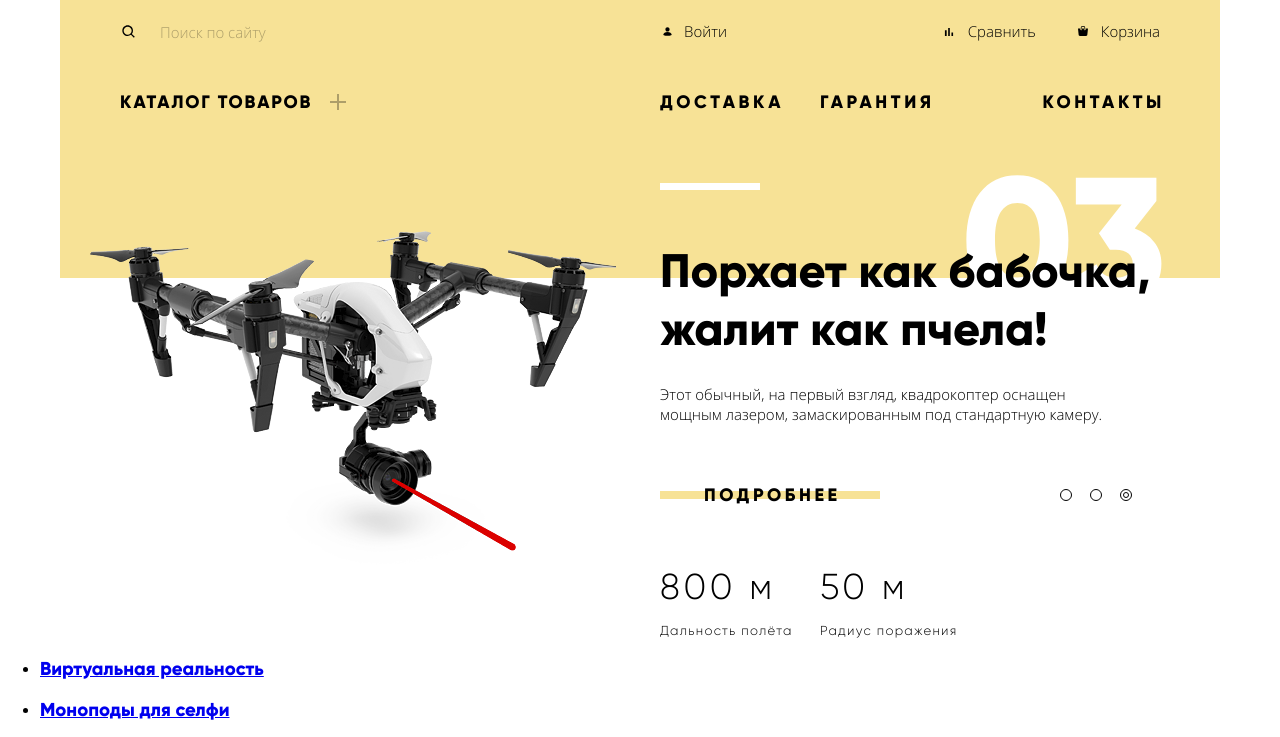
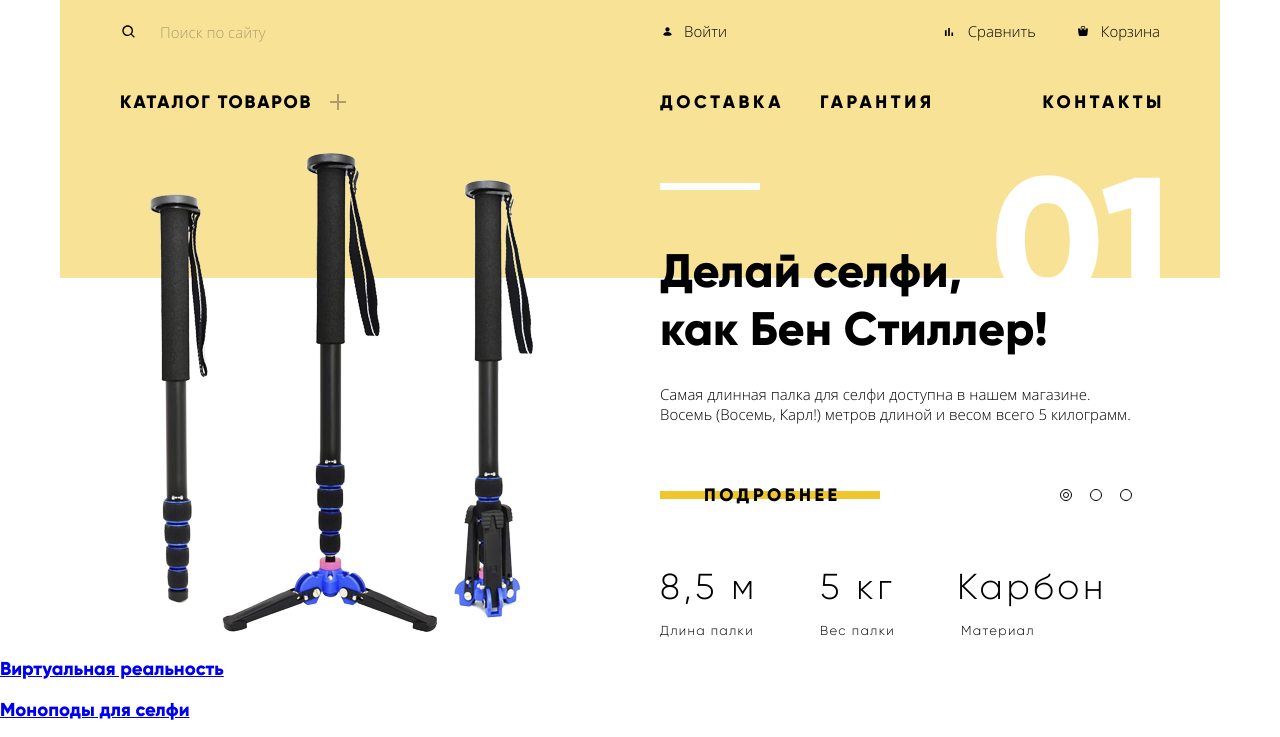
Before and after one commit to vitrusss/1001661-device-28, a website: page source/index.html in a window 1280 px wide. Shown: the part 62-799 px from the top of the page. Drawn offline with nearby package versions, Linux system fonts and the light colour scheme; files that its build step writes are made by us from their sources.

Commit message:
Вносит правки в блоке banner в index.html

```diff
--- a/source/index.html
+++ b/source/index.html
@@ -82,11 +82,15 @@
       <h2 class="visually-hidden">Слайдер с баннерами о товарах</h2>
 
       <ul class="banner__list">
-        <!-- <li class="banner__item">
-          <img class="banner__img" src="img/slider-1.png" width="384" height="486" alt="Фото самой длинной селфи-палки">
+        <li class="banner__item banner__item--current">
+          <div class="banner__img-wrap">
+            <img class="banner__img banner__img--selfie-stick" src="img/slider-1.png" width="384" height="486" alt="Фото самой длинной селфи-палки">
+          </div>
+
           <div class="banner__description">
-            <b class="banner__slogan">Делай селфи, как Бен Стиллер!</b>
-            <img class="banner__img-number" src="img/banner-01.png" width="182" height="170" alt="Номер слайдера 1">
+            <b class="banner__slogan">Делай селфи,<br>как Бен Стиллер!</b>
+            <img class="banner__img-number" src="img/banner-01.svg" width="164" height="130" alt="">
+
             <p class="banner__text">Самая длинная палка для селфи доступна в нашем магазине. Восемь (Восемь, Карл!) метров длиной и весом всего 5 килограмм.</p>
             <a class="banner__link" href="blank.html">Подробнее</a>
 
@@ -102,27 +106,33 @@
               </li>
             </ul>
 
-            <table class="banner__properties">
-              <tr>
-                <td class="banner__value">8,5 м</td>
-                <td class="banner__property">Вес палки</td>
+            <table class="banner__table-properties">
+              <tr class="banner__table-row">
+                <td class="banner__table-value">8,5 м</td>
+                <td class="banner__table-property">Длина палки</td>
               </tr>
-              <tr>
-                <td class="banner__value">5 кг</td>
-                <td class="banner__property">Длина палки</td>
+              <tr class="banner__table-row">
+                <td class="banner__table-value">5 кг</td>
+                <td class="banner__table-property">Вес палки</td>
               </tr>
-              <tr>
-                <td class="banner__value">Карбон</td>
-                <td class="banner__property">Материал</td>
+              <tr class="banner__table-row">
+                <td class="banner__table-value">Карбон</td>
+                <td class="banner__table-property">Материал</td>
               </tr>
             </table>
           </div>
         </li>
-        <li class="banner__item banner__item--current">
-          <img class="banner__img" src="img/slider-2.png" width="384" height="486" alt="Фото самой длинной селфи-палки">
+
+        <li class="banner__item">
+          <div class="banner__img-wrap">
+            <img class="banner__img banner__img--clock" src="img/slider-2.png" width="345" height="485" alt="Фото самой длинной селфи-палки">
+          </div>
+
           <div class="banner__description">
-            <b class="banner__slogan">Худеем правильно!</b>
-            <p class="banner__text">Мотивирующие фитнес-браслеты помогут найти в себе силы не пропускать занятия и соблюдать диету.</p>
+            <b class="banner__slogan">Худеем<br>правильно!</b>
+            <img class="banner__img-number" src="img/banner-02.svg" width="194" height="131" alt="">
+
+            <p class="banner__text">Мотивирующие фитнес-браслеты помогут найти в себе силы<br>не пропускать занятия и соблюдать диету.</p>
             <a class="banner__link" href="blank.html">Подробнее</a>
 
             <ul class="banner__button-list">
@@ -137,14 +147,14 @@
               </li>
             </ul>
 
-            <table class="banner__properties">
-              <tr>
-                <td class="banner__value">48 часов</td>
-                <td class="banner__property">Без подзарядки</td>
+            <table class="banner__table-properties">
+              <tr class="banner__table-row">
+                <td class="banner__table-value">48 часов</td>
+                <td class="banner__table-property">Без подзарядки</td>
               </tr>
             </table>
           </div>
-        </li> -->
+        </li>
 
         <li class="banner__item">
           <div class="banner__img-wrap">
@@ -153,7 +163,8 @@
           <div class="banner__description">
             <b class="banner__slogan">Порхает как бабочка, жалит как пчела!</b>
             <img class="banner__img-number" src="img/banner-03.svg" width="196" height="128">
-            <p class="banner__text">Этот обычный, на первый взгляд, квадрокоптер оснащен мощным лазером, замаскированным под стандартную камеру.</p>
+
+            <p class="banner__text">Этот обычный, на первый взгляд, квадрокоптер оснащен<br>мощным лазером, замаскированным под стандартную камеру.</p>
 
             <a class="banner__link" href="blank.html">Подробнее</a>
 
--- a/source/sass/blocks/banner.scss
+++ b/source/sass/blocks/banner.scss
@@ -1,7 +1,6 @@
 .banner {
   width: 1160px;
   margin: auto;
-  // padding-left: 30px;
   padding-right: 60px;
 }
 
@@ -27,8 +26,12 @@
 
 .banner__item {
   position: relative;
+  display: none;
+  padding-top: 47px;
+}
+
+.banner__item--current {
   display: flex;
-  padding-top: 47px;
 }
 
 .banner__description::before {
@@ -44,13 +47,26 @@
 }
 
 .banner__img-wrap {
+  display: flex;
+  justify-content: center;
   width: 600px;
   flex-shrink: 0;
 }
 
 .banner__img--quadrocopter {
-  padding-top: 56px;
-  margin-left: 30px;
+  margin-top: 56px;
+  margin-left: -14px;
+  height: 334px;
+}
+
+.banner__img--selfie-stick {
+  height: 486px;
+  margin-left: -38px;
+  margin-top: -26px;
+}
+
+.banner__img--clock {
+  margin-left: -23px;
 }
 
 .banner__description {
@@ -72,15 +88,15 @@
 .banner__img-number {
   position: absolute;
   top: 0;
-  right: -2px;
+  right: 0;
   z-index: -1;
 }
 
 .banner__text {
-  margin-top: 16px;
-  margin-right: 30px;
+  margin-top: 11px;
+  margin-right: 15px;
   margin-bottom: 41px;
-  padding-top: 10px;
+  padding-top: 15px;
   padding-right: 10px;
   padding-bottom: 10px;
 
@@ -120,7 +136,7 @@
   width: 100%;
   height: 8px;
 
-  background-color: var(--basic-yellow);
+  background-color: var(--darken-yellow);
 }
 
 .banner__button-list {
@@ -170,17 +186,31 @@
 
 .banner__table-properties tbody {
   display: flex;
+  min-width: 300px;
 }
 
 .banner__table-row {
   display: flex;
   flex-direction: column;
+
+  &:nth-child(2) .banner__table-value,
+  &:nth-child(2) .banner__table-property {
+    min-width: 140px;
+  }
+
+  &:nth-child(3) .banner__table-value {
+    margin-left: -3px;
+  }
+
+  &:nth-child(3) .banner__table-property {
+    margin-left: 1px;
+  }
 }
 
 .banner__table-value,
 .banner__table-property {
   padding: 0;
-  width: 160px;
+  min-width: 160px;
 }
 
 .banner__table-value {
--- /dev/null
+++ b/source/sass/blocks/categories.scss
@@ -0,0 +1,4 @@
+.categories__list {
+  list-style: none;
+  padding: 0;
+}
--- a/source/sass/style.scss
+++ b/source/sass/style.scss
@@ -6,3 +6,4 @@
 @import "blocks/site-list.scss";
 @import "blocks/user-list.scss";
 @import "blocks/banner.scss";
+@import "blocks/categories.scss";
```
Also changed, not shown: source/img/banner-02.svg (added).
